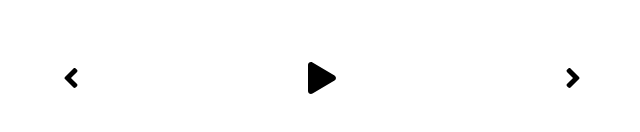
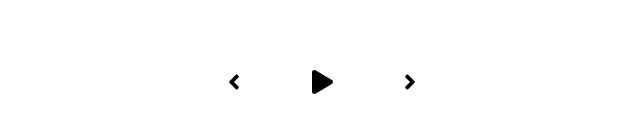
Before and after one commit to 1005hoon/react-practice-projects, a React (Create React App) app in the folder music-player-app/: page / in a window 1280 px wide. Shown: the part 530-662 px from the top of the page, without its empty margins (318-958 px from the left). Built offline with nearby package versions, Linux system fonts and the light colour scheme.

Commit message:
update styling

```diff
--- a/music-player-app/src/styles/App.scss
+++ b/music-player-app/src/styles/App.scss
@@ -17,7 +17,7 @@ h3 {
 
 .App {
   max-width: 1100px;
-  margin: 0 auto;
+  margin: auto;
 }
 
 @import "./song";
--- a/music-player-app/src/styles/_musicPlayer.scss
+++ b/music-player-app/src/styles/_musicPlayer.scss
@@ -18,15 +18,17 @@
       padding: 1rem;
     }
   }
+
   .play-controller {
     display: flex;
     justify-content: space-between;
     align-items: center;
-    width: 50%;
+    width: 20%;
     padding: 1rem;
 
     svg {
       cursor: pointer;
+      font-size: 1.5rem;
     }
   }
 }
```
